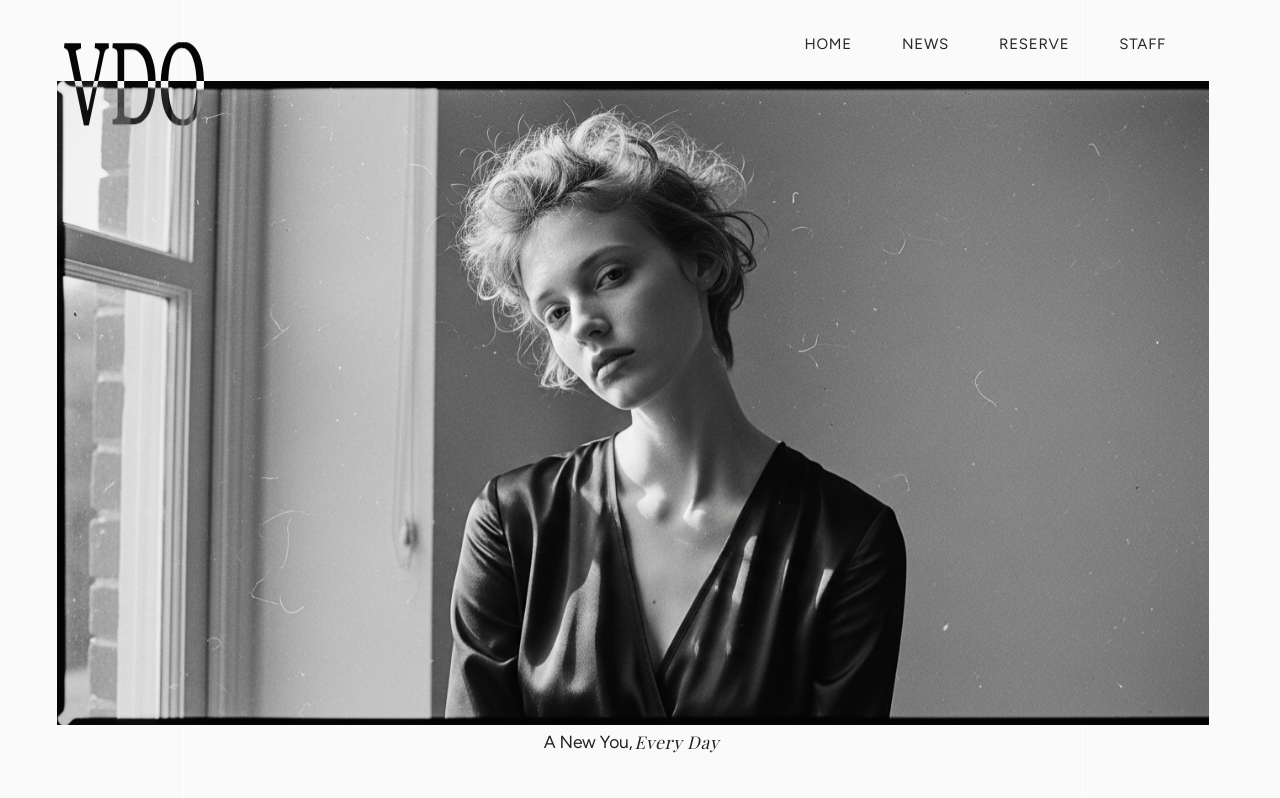
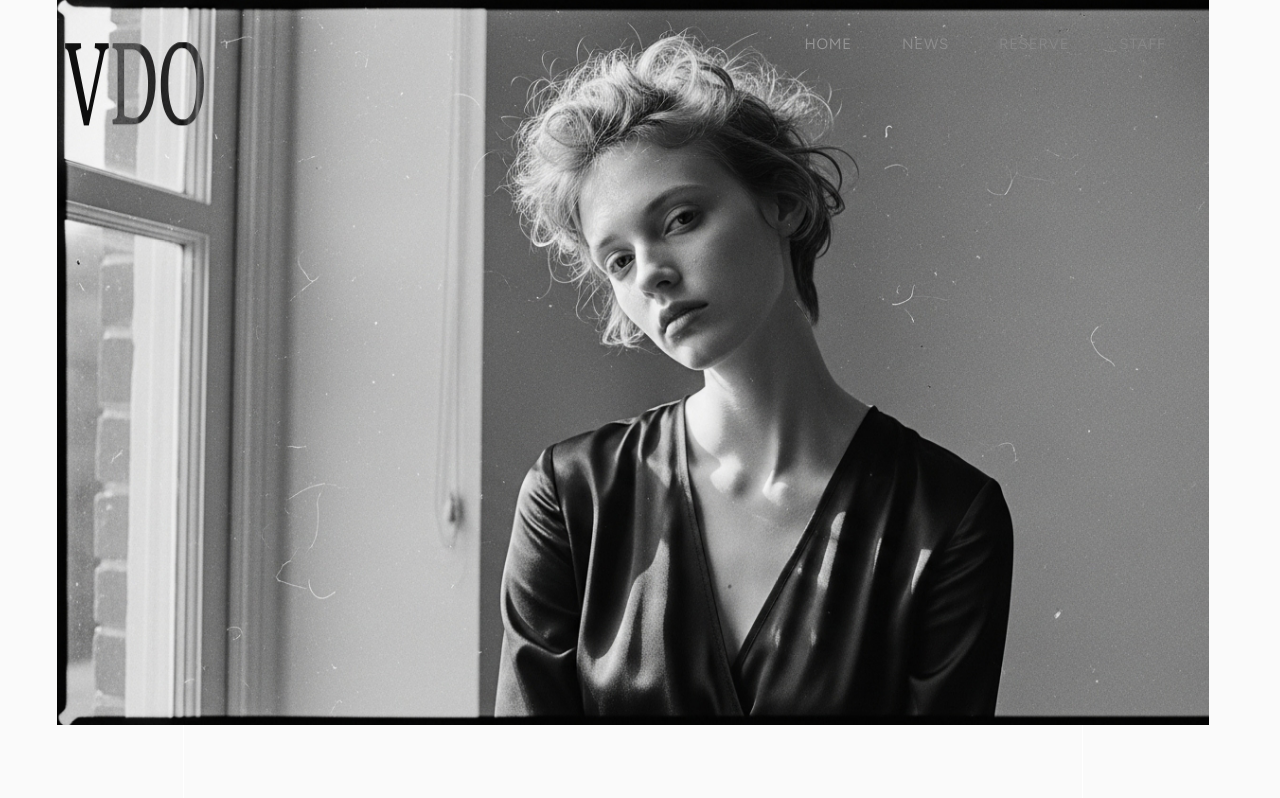
Before and after one commit to koma104/hairsalon-vdo-b, a Next.js app: page / in a window 1280 px wide. Shown: the top 798 px of the page. Built offline with nearby package versions, Linux system fonts and the light colour scheme; a web font is replaced by a local one.

Commit message:
WIP: ヒーローセクションアニメーション実装

```diff
--- a/src/app/page.module.css
+++ b/src/app/page.module.css
@@ -6,7 +6,6 @@
   width: 100%;
   height: 100vh;
   overflow: hidden;
-  padding-block: calc(var(--spacing-2xl) + var(--spacing-xxs)) var(--spacing-4xl);
   scroll-behavior: auto;
 
   @media (min-width: 768px) {
@@ -35,7 +34,7 @@
 .main-visual-inner {
   position: relative;
   margin-inline: auto;
-  width: calc(100% - var(--spacing-sm) * 2);
+  width: 100%;
   height: 100%;
   overflow: hidden;
   background-color: var(--color-gray-10);
@@ -117,41 +116,6 @@
     height: 100%;
     object-fit: cover;
     object-position: left center;
-  }
-}
-
-.main-visual-text {
-  position: absolute;
-  bottom: var(--spacing-3xl);
-  right: 50%;
-  transform: translateX(50%);
-  z-index: 2;
-  display: grid;
-  grid-template-columns: repeat(2, 1fr);
-  place-items: center;
-  font-size: var(--font-xs);
-  line-height: 1;
-  white-space: nowrap;
-
-  @media (min-width: 768px) {
-    bottom: var(--spacing-xl);
-    font-size: var(--font-sm);
-  }
-
-  & .standard {
-    font-family: var(--font-figtree);
-    font-style: normal;
-    font-weight: 400;
-    color: var(--color-black);
-    letter-spacing: -0.01em;
-  }
-
-  & .italic {
-    font-family: var(--font-playfair-italic);
-    font-style: italic;
-    font-weight: 400;
-    color: var(--color-black);
-    letter-spacing: 0.04em;
   }
 }
 
--- a/src/app/page.tsx
+++ b/src/app/page.tsx
@@ -142,6 +142,50 @@ function HomeContent() {
     })
   }
 
+  // 最初の画像のアニメーション開始
+  const startFirstImageAnimation = () => {
+    const mainImageElement = document.querySelector(`.${styles['main-image']}`)
+    if (!mainImageElement) return
+
+    // 最初の画像のアニメーション
+    gsap.set(mainImageElement, {
+      scale: 1.1
+    })
+
+    // opacityとスケールを別々にアニメーション
+    gsap.fromTo(mainImageElement,
+      { opacity: 0 },
+      {
+        opacity: 1,
+        duration: 1.5,
+        delay: 0,
+        ease: 'power2.out'
+      }
+    )
+
+    gsap.fromTo(mainImageElement,
+      { scale: 1.1 },
+      {
+        scale: 1,
+        duration: 9,
+        delay: 0,
+        ease: 'power2.out'
+      }
+    )
+
+    // 7秒後にopacityを0にフェードアウト
+    gsap.to(mainImageElement, {
+      opacity: 0,
+      duration: 0.5,
+      delay: 7,
+      ease: 'power2.inOut',
+      onComplete: () => {
+        // フェードアウト完了後に次の画像に切り替え
+        setTimeout(switchToNextImage, 100)
+      }
+    })
+  }
+
   // デバッグ用：画像インデックスの変更を監視
   useEffect(() => {
     console.log('Image changed to:', heroImages[currentImageIndex])
@@ -211,41 +255,8 @@ function HomeContent() {
         },
       })
 
-      // 初期アニメーション
-      if (mainImageElement) {
-        // opacityとスケールを別々にアニメーション
-        gsap.fromTo(mainImageElement,
-          { opacity: 0 },
-          {
-            opacity: 1,
-            duration: 1.5,
-            delay: 0.3,
-            ease: 'power2.out'
-          }
-        )
-
-        gsap.fromTo(mainImageElement,
-          { scale: 1.1 },
-          {
-            scale: 1,
-            duration: 9,
-            delay: 0.3,
-            ease: 'power2.out'
-          }
-        )
-
-        // 7秒後にopacityを0にフェードアウト
-        gsap.to(mainImageElement, {
-          opacity: 0,
-          duration: 0.5,
-          delay: 7.3,
-          ease: 'power2.inOut',
-          onComplete: () => {
-            // フェードアウト完了後に次の画像に切り替え
-            setTimeout(switchToNextImage, 100)
-          }
-        })
-      }
+             // 最初の画像のアニメーション開始
+       startFirstImageAnimation()
     }
 
     if (contentWrapperElement) {
@@ -492,10 +503,6 @@ function HomeContent() {
                 />
               </div>
             </div>
-            <div className={styles['main-visual-text']} ref={mainVisualTextRef}>
-              <span className={styles['standard']}>A New You,</span>
-              <span className={styles['italic']}>Every Day</span>
-            </div>
             <div className={styles['border-line']}></div>
           </div>
       )}
```
